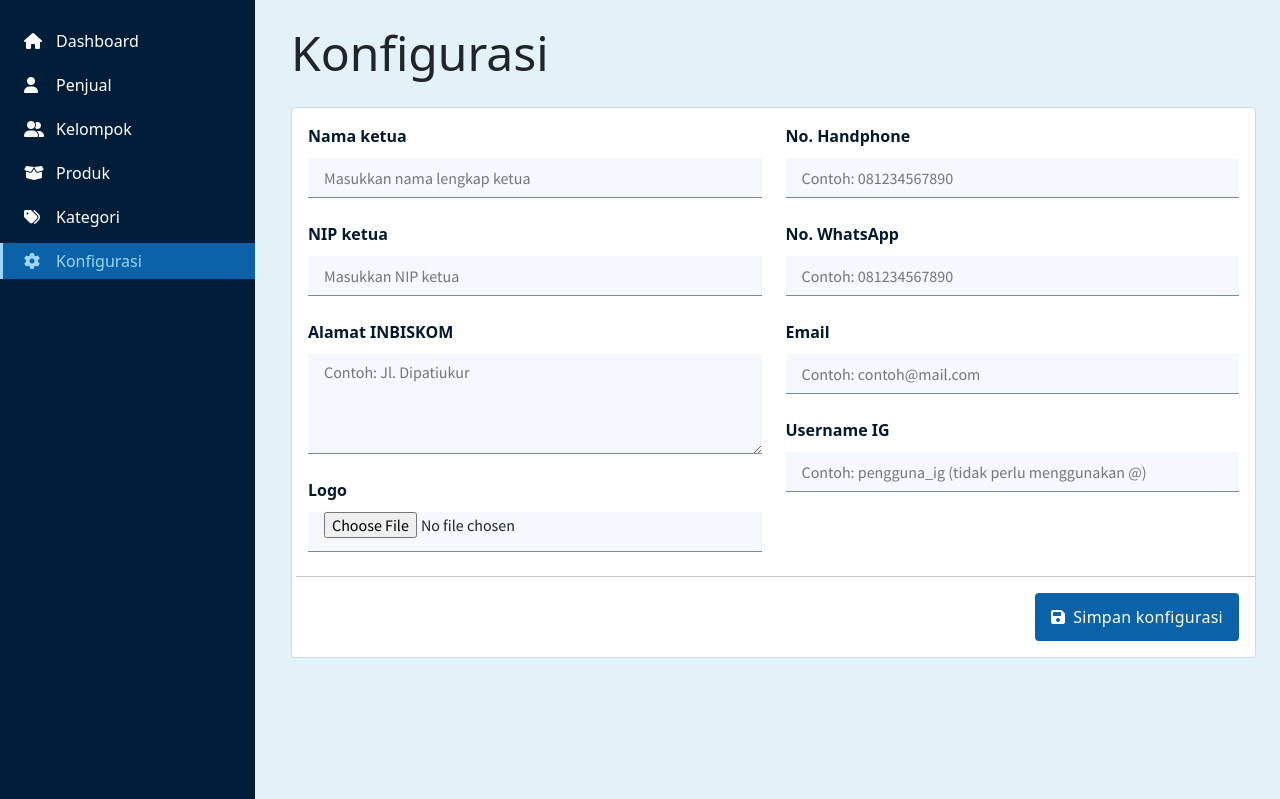
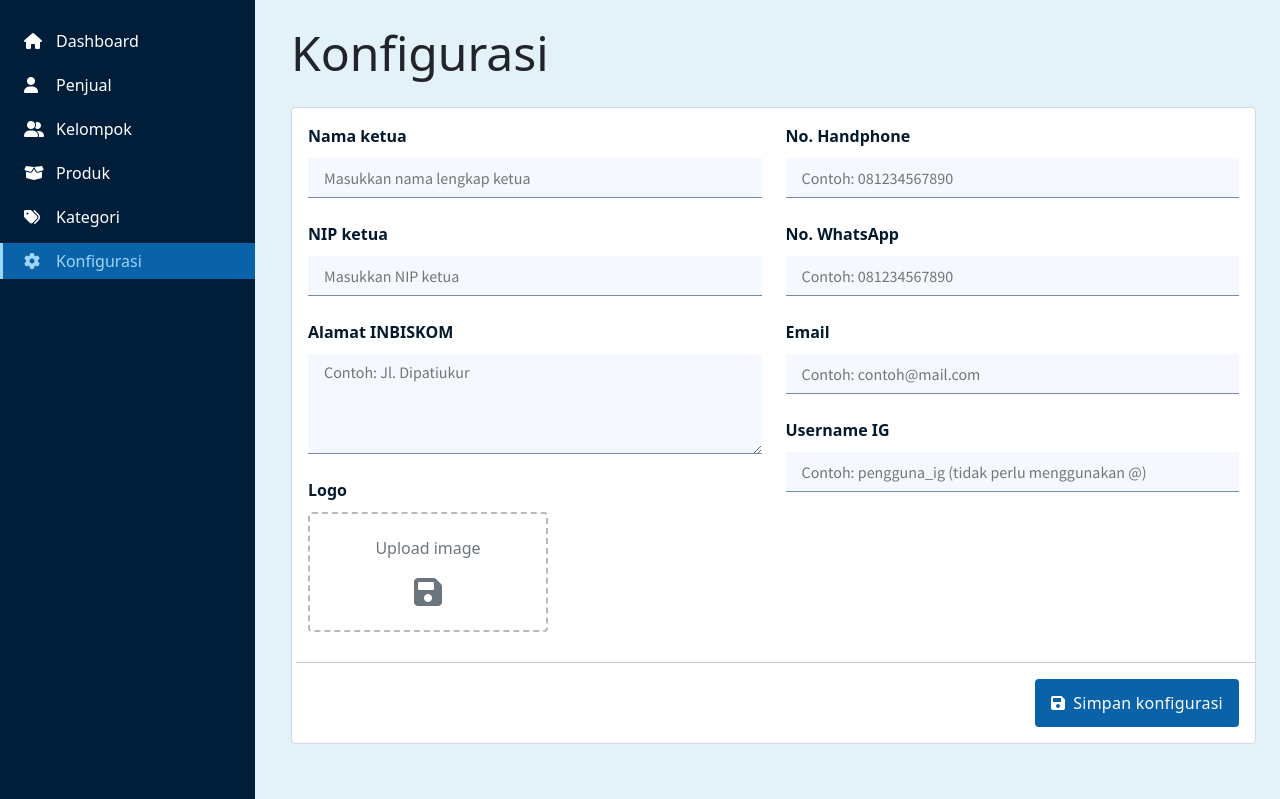
Before and after one commit to wildhevire/Inbiskom, a PHP site: page /temp/konfigurasi.html in a window 1280 px wide. Shown: the part 53-852 px from the top of the page. Run offline with PHP 8.4, Linux system fonts and the light colour scheme; some libraries are stand-ins or nearby versions.

Commit message:
Fix input file

```diff
--- a/temp/assets/css/style.css
+++ b/temp/assets/css/style.css
@@ -82,3 +82,18 @@ body {
 .dashboard-row {
   display: flex;
 }
+
+.bm-input--file {
+  text-align: center;
+  display: flex;
+  flex-direction: column;
+  justify-content: center;
+  height: 120px;
+  width: 240px;
+  border: 2px dashed #b9b9b9;
+  border-radius: 4px;
+}
+
+.file-upload {
+  display: none;
+}
--- a/temp/konfigurasi.html
+++ b/temp/konfigurasi.html
@@ -124,14 +124,26 @@
                 <br />
 
                 <label class="bm-input-label" for="logo">Logo</label>
-                <div class="bm-input">
+                <label for="logo" class="bm-input--file" id="label-logo">
                   <input
+                    class="w-100 file-upload"
                     type="file"
+                    name="logo"
                     id="logo"
-                    class="bm-input__field"
-                    placeholder="Contoh: 081234567890"
+                    accept="image/*"
                   />
-                </div>
+
+                  <p class="text-secondary">Upload image</p>
+                  <i class="fas fa-save fs-2 text-secondary"></i>
+                </label>
+                <label for="logo" class="mb-4">
+                  <img
+                    class="w-50 bm-img-responsive"
+                    id="placeholder-logo"
+                    src="#"
+                    alt="Logo baru"
+                  />
+                </label>
 
                 <br />
               </div>
@@ -206,8 +218,17 @@
     <script src="https://cdnjs.cloudflare.com/ajax/libs/jquery-modal/0.9.1/jquery.modal.min.js"></script>
     <script>
       $(document).ready(function () {
+        $('#placeholder-logo').hide();
+
         $('#menu').click(function () {
           $('#sidebar').toggle();
+        });
+
+        $('#logo').change(function () {
+          const [logo] = $('#logo')[0].files;
+          $('#label-logo').hide();
+          $('#placeholder-logo').show();
+          $('#placeholder-logo')[0].src = URL.createObjectURL(logo);
         });
       });
     </script>
```
